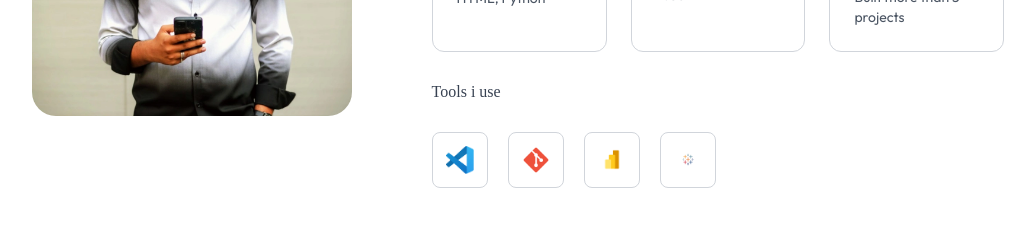
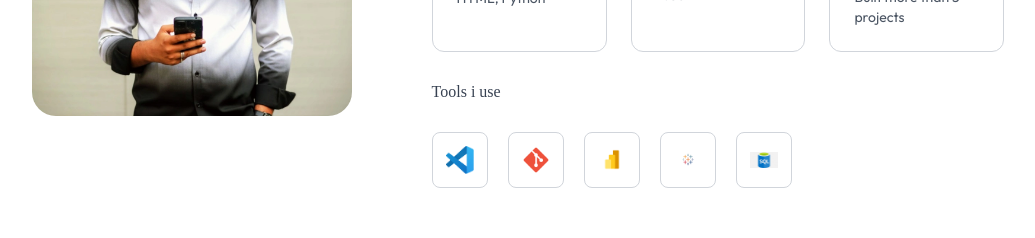
Before and after one commit to harihkkushal234-glitch/persnol-portfolio, a React (Vite) app: page / in a window 1280 px wide. Shown: the part 1280-1518 px from the top of the page, without its empty margins (122-1157 px from the left). Built offline with nearby package versions, Linux system fonts and the light colour scheme; a web font is replaced by a local one.

Commit message:
Add SQL Server to the About component

```diff
--- a/src/components/About.jsx
+++ b/src/components/About.jsx
@@ -4,6 +4,7 @@ export default function About() {
         { name: 'git', icon: './assets/git.png', },
         { name: 'Power BI', icon: './assets/power.png', },
         { name: 'Tableau', icon: './assets/tableau.png', },
+        { name: 'SQL Server', icon: './assets/sql.png', },
     ];
 
     const data = [
```
